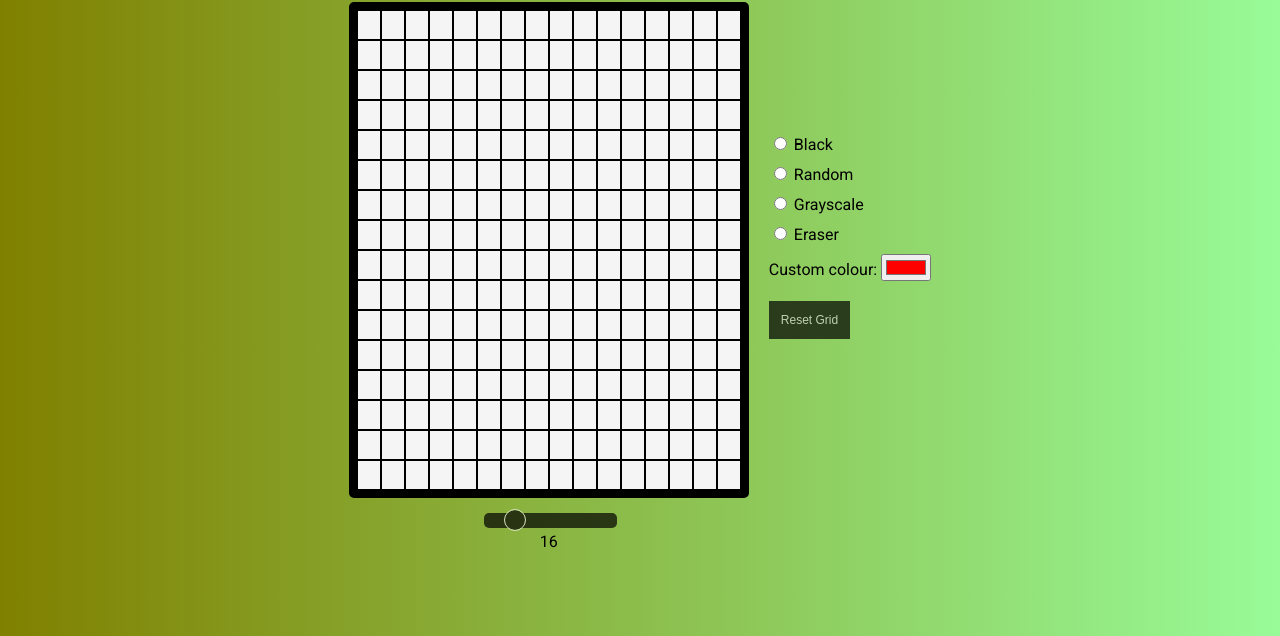
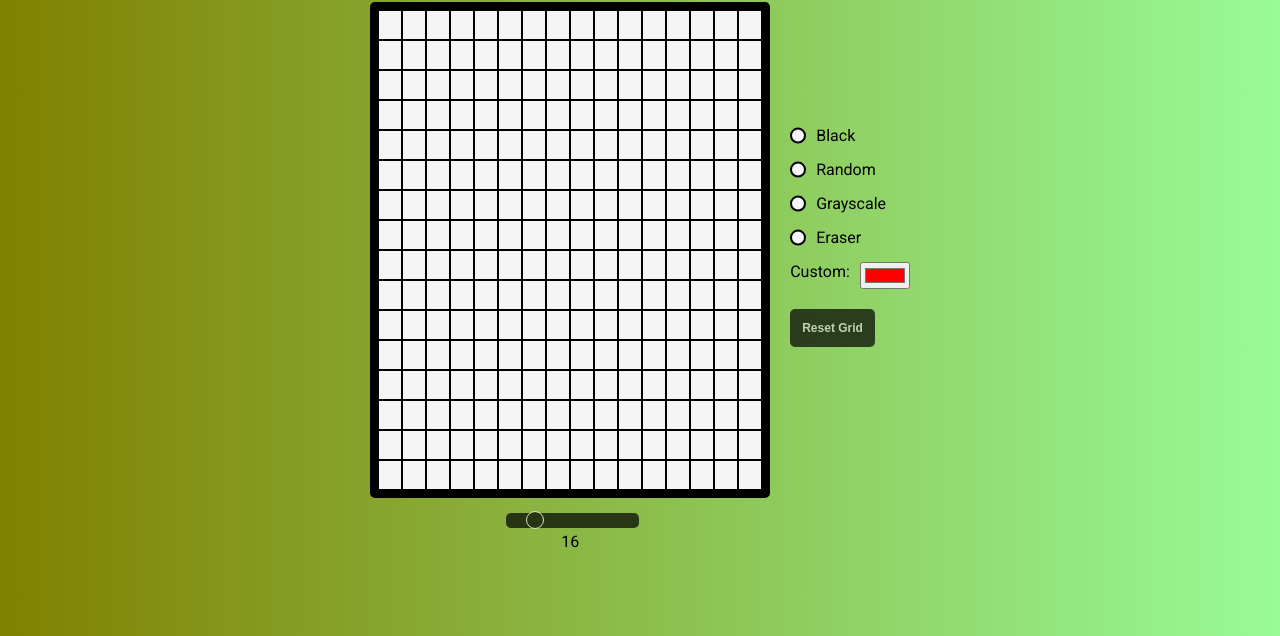
Before and after one commit to asiill/etch-a-sketch, a plain HTML site: page index.html in a window 1280 px wide. Shown: the part 164-800 px from the top of the page. Drawn offline with Linux system fonts and the light colour scheme.

Commit message:
Style radio buttons

```diff
--- a/index.html
+++ b/index.html
@@ -46,7 +46,7 @@
             </div>
 
             <div>
-                <label for="customColour">Custom colour:</label>
+                <label for="customColour">Custom:</label>
                 <input type="color" id="customColour" name="mode" value="#FF0000">
             </div>
         </div>
--- a/style.css
+++ b/style.css
@@ -75,8 +75,8 @@ body {
 .slider::-webkit-slider-thumb {
     -webkit-appearance: none;
     appearance: none;
-    width: 20px;
-    height: 20px;
+    width: 1.2em;
+    height: 1.2em;
     border-radius: 50%;
     background: #000000;
     outline: 1px solid #f5f5f5;
@@ -84,8 +84,8 @@ body {
 }
 
 .slider::-moz-range-thumb {
-    width: 20px;
-    height: 20px;
+    width: 1.2em;
+    height: 1.2em;
     border-radius: 50%;
     background: #000000;
     outline: 1px solid #f5f5f5;
@@ -99,19 +99,62 @@ body {
 .colourModes {
     display: flex;
     flex-direction: column;
+    gap: 15px;
+}
+
+.colourModes > div {
+    display: flex;
     gap: 10px;
 }
 
+input[type="radio"] {
+    -webkit-appearance: none;
+    appearance: none;
+    background-color: #f5f5f5;
+    margin: 0;
+    font: inherit;
+    color: currentColor;
+    width: 1em;
+    height: 1em;
+    border: 0.15em solid currentColor;
+    border-radius: 50%;
+    transform: translateY(0.1em);
+
+    display: grid;
+    place-content: center;
+  }
+
+  input[type="radio"]::before {
+    content: "";
+    width: 0.5em;
+    height: 0.5em;
+    border-radius: 50%;
+    transform: scale(0);
+    transition: 120ms transform ease-in-out;
+    box-shadow: inset 1em 1em #000000;
+  }
+
+  input[type="radio"]:checked::before {
+    transform: scale(1);
+  }
+
+  input[type="radio"]:focus {
+    outline: 0.15em solid currentColor;
+    outline-offset: 0.2em;
+  }
+
 #resetGrid {
+    color: #d3d3d3;
     background-color: #000000;
     border: none;
-    color: #d3d3d3;
+    border-radius: 5px;
+    padding: 12px 12px;
+    font-size: 12px;
+    font-weight: bold;
     text-align: center;
-    font-size: 12px;
-    padding: 12px 12px;
+    text-decoration: none;
     opacity: 0.7;
     transition: 0.3s;
-    text-decoration: none;
     cursor: pointer;
 }
 
```
